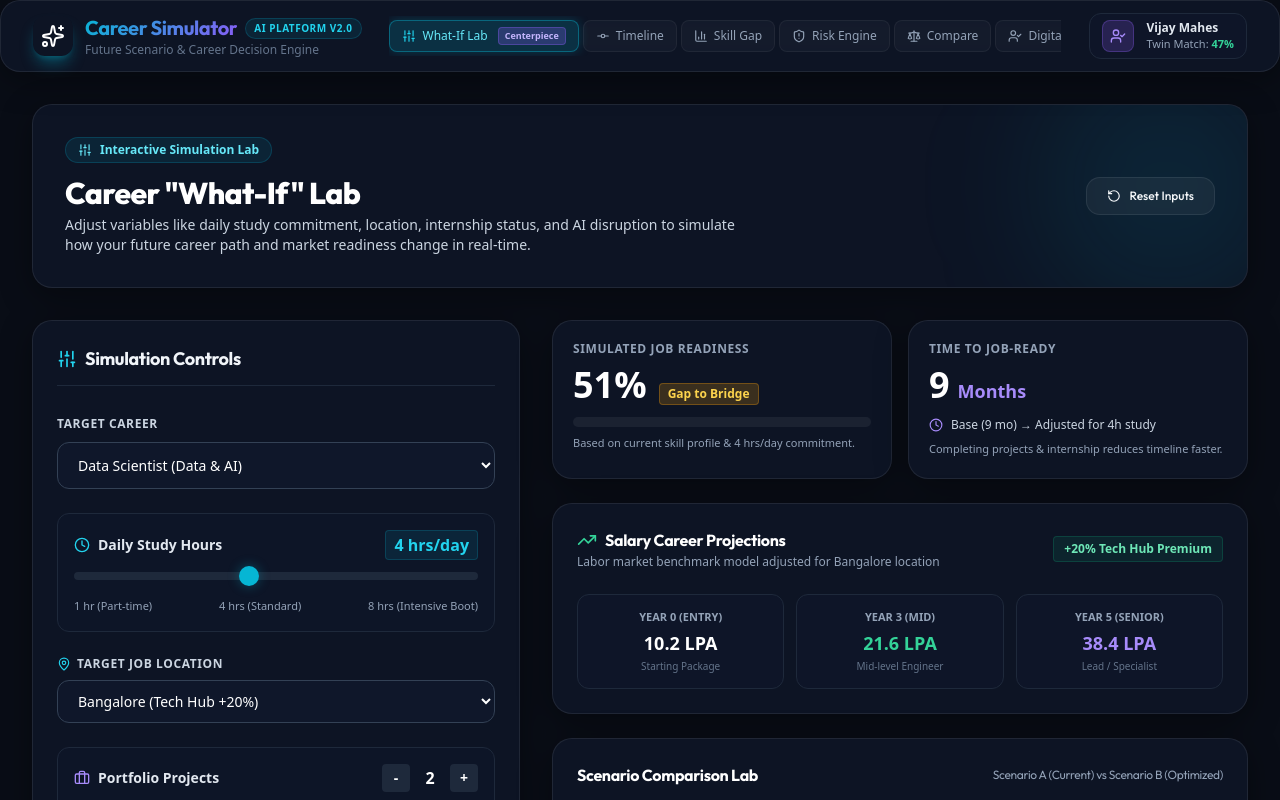
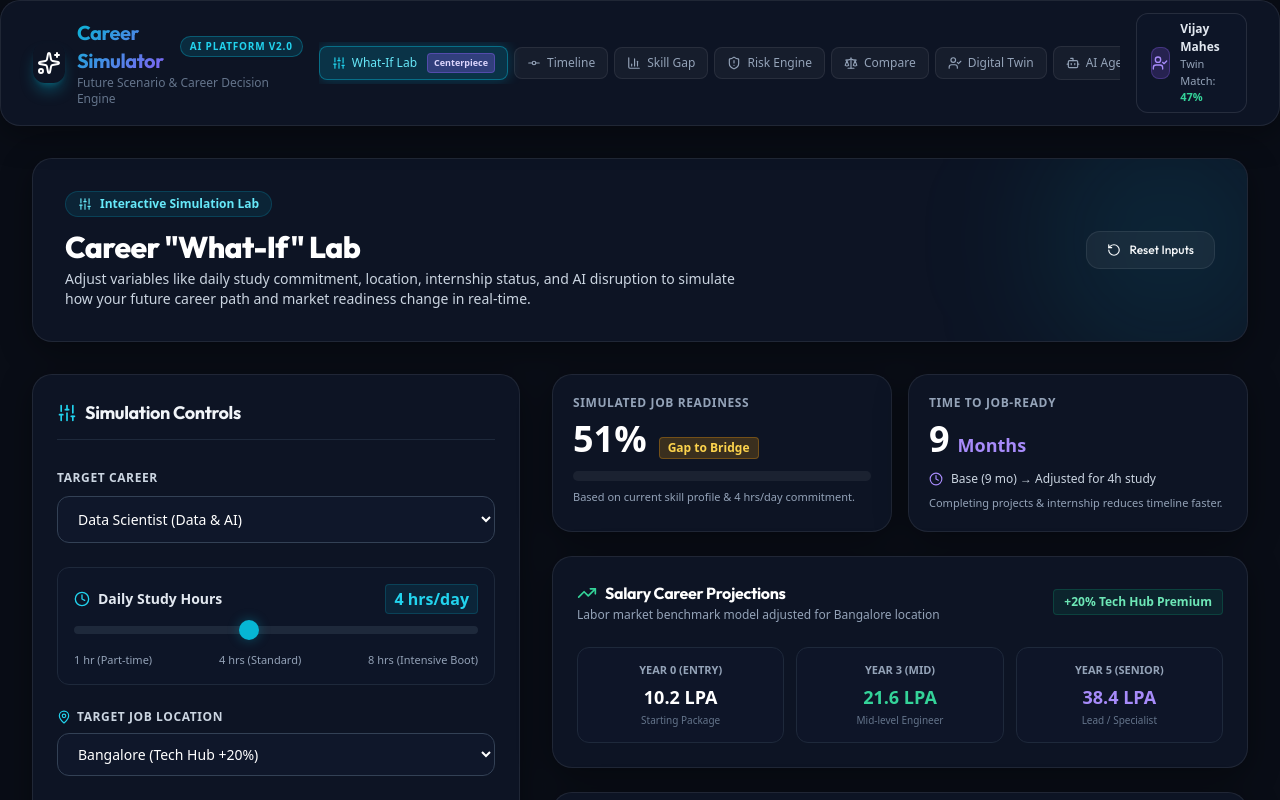
Before and after one commit to vijaymahes9080/Career-Simulator, a React (Vite) app: page / in a window 1280 px wide. Shown: the top 800 px of the page. Built offline with nearby package versions, Linux system fonts and the light colour scheme.

Commit message:
Fix AI Platform v2.0 pill badge, brand title alignment, and twin pill rendering

```diff
--- a/src/components/Navbar.jsx
+++ b/src/components/Navbar.jsx
@@ -56,14 +56,14 @@ export default function Navbar({ activeTab, setActiveTab, userProfile, currentTw
       <div className="max-w-7xl mx-auto flex flex-col md:flex-row items-center justify-between gap-4">
 
         {/* Brand Logo */}
-        <div className="flex items-center gap-3 cursor-pointer" onClick={() => setActiveTab('whatif')}>
+        <div className="brand-header cursor-pointer" onClick={() => setActiveTab('whatif')}>
           <div className="w-10 h-10 rounded-xl bg-gradient-to-tr from-[var(--cyan-primary)] to-[var(--violet-primary)] flex items-center justify-center shadow-lg shadow-[var(--cyan-glow)]">
             <Sparkles className="w-6 h-6 text-white" />
           </div>
           <div>
-            <div className="flex items-center gap-2">
+            <div className="brand-title-row">
               <h1 className="text-xl font-bold text-gradient">Career Simulator</h1>
-              <span className="text-[10px] font-semibold tracking-wider uppercase bg-cyan-500/10 text-cyan-400 border border-cyan-500/20 px-2 py-0.5 rounded-full">
+              <span className="v2-badge">
                 AI Platform v2.0
               </span>
             </div>
@@ -72,7 +72,7 @@ export default function Navbar({ activeTab, setActiveTab, userProfile, currentTw
         </div>
 
         {/* Nav Tabs */}
-        <nav className="flex items-center gap-1 overflow-x-auto w-full md:w-auto py-1 scrollbar-none max-w-2xl">
+        <nav className="nav-container scrollbar-none">
           {navItems.map((item) => {
             const Icon = item.icon;
             const isActive = activeTab === item.id;
@@ -95,7 +95,7 @@ export default function Navbar({ activeTab, setActiveTab, userProfile, currentTw
         </nav>
 
         {/* User Digital Twin Quick Pill */}
-        <div className="hidden lg:flex items-center gap-3 bg-slate-900/80 border border-slate-800 rounded-xl px-3 py-1.5 text-xs">
+        <div className="hidden lg:flex twin-pill">
           <div className="w-8 h-8 rounded-lg bg-violet-500/20 border border-violet-500/30 flex items-center justify-center">
             <UserCheck className="w-4 h-4 text-violet-400" />
           </div>
--- a/src/index.css
+++ b/src/index.css
@@ -69,7 +69,55 @@ select option {
   color: #F8FAFC;
 }
 
+/* Brand Header & Badge Component Styles */
+.brand-header {
+  display: flex;
+  align-items: center;
+  gap: 12px;
+}
+
+.brand-title-row {
+  display: flex;
+  align-items: center;
+  gap: 8px;
+}
+
+.v2-badge {
+  display: inline-flex;
+  align-items: center;
+  font-size: 10px;
+  font-weight: 700;
+  letter-spacing: 0.08em;
+  text-transform: uppercase;
+  background: rgba(6, 182, 212, 0.15);
+  color: #22D3EE;
+  border: 1px solid rgba(6, 182, 212, 0.35);
+  padding: 2px 9px;
+  border-radius: 9999px;
+  white-space: nowrap;
+}
+
+.twin-pill {
+  display: flex;
+  align-items: center;
+  gap: 10px;
+  background: rgba(15, 23, 42, 0.85);
+  border: 1px solid rgba(255, 255, 255, 0.1);
+  border-radius: 12px;
+  padding: 6px 14px;
+  font-size: 12px;
+}
+
 /* Nav Button Specific Component Classes */
+.nav-container {
+  display: flex;
+  align-items: center;
+  gap: 6px;
+  overflow-x: auto;
+  padding-block: 4px;
+  max-width: 100%;
+}
+
 .nav-btn {
   display: inline-flex;
   align-items: center;
@@ -80,32 +128,32 @@ select option {
   font-weight: 500;
   white-space: nowrap;
   color: #94A3B8;
-  background: rgba(255, 255, 255, 0.03);
-  border: 1px solid rgba(255, 255, 255, 0.05);
+  background: rgba(255, 255, 255, 0.04);
+  border: 1px solid rgba(255, 255, 255, 0.08);
   transition: all 0.2s ease;
 }
 
 .nav-btn:hover {
   color: #FFFFFF;
-  background: rgba(255, 255, 255, 0.08);
-  border-color: rgba(255, 255, 255, 0.15);
+  background: rgba(255, 255, 255, 0.1);
+  border-color: rgba(255, 255, 255, 0.2);
 }
 
 .nav-btn.active {
-  background: rgba(6, 182, 212, 0.18);
+  background: rgba(6, 182, 212, 0.2);
   color: #67E8F9;
-  border-color: rgba(6, 182, 212, 0.4);
-  box-shadow: 0 0 12px rgba(6, 182, 212, 0.25);
+  border-color: rgba(6, 182, 212, 0.45);
+  box-shadow: 0 0 14px rgba(6, 182, 212, 0.3);
 }
 
 .nav-badge {
   font-size: 9px;
   font-weight: 700;
-  padding: 1px 6px;
+  padding: 2px 6px;
   border-radius: 4px;
-  background: rgba(139, 92, 246, 0.25);
-  color: #C4B5FD;
-  border: 1px solid rgba(139, 92, 246, 0.35);
+  background: rgba(139, 92, 246, 0.3);
+  color: #DDD6FE;
+  border: 1px solid rgba(139, 92, 246, 0.4);
   margin-left: 4px;
 }
 
```
